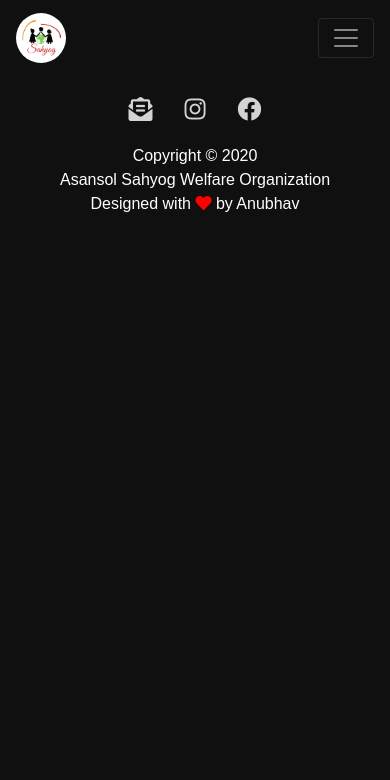
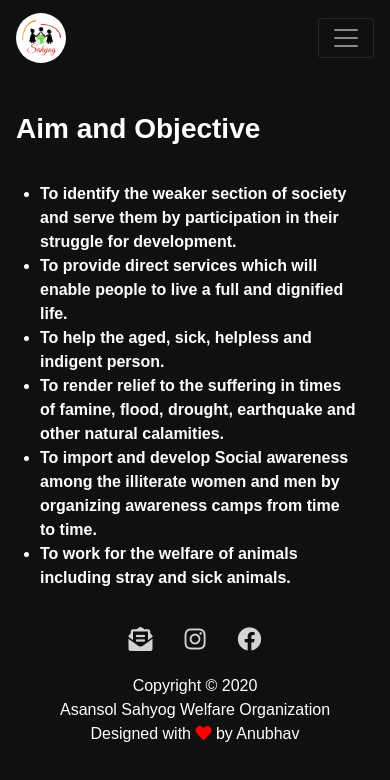
Before and after one commit to deadwing7x/sahyog, a React (Create React App) app: page /aim-and-vision in a window 390 px wide. Shown: the top 780 px of the page. Built offline with nearby package versions, Linux system fonts and the light colour scheme.

Commit message:
Added new aim and vision page

```diff
--- a/src/App.js
+++ b/src/App.js
@@ -1,12 +1,10 @@
 import "./App.css";
-import WhoAreWe from "./components/WhoAreWe";
-import ContactUs from "./components/ContactUs";
 import Footer from "./components/Footer";
 import Header from "./components/Header";
-import MainContent from "./components/MainContent";
 import { Route, BrowserRouter, Switch } from "react-router-dom";
 import AboutUs from "./components/AboutUs";
-import CampaignGallery from "./components/CampaignGallery";
+import Home from "./components/Home";
+import AimAndObjective from "./components/AimAndObjective";
 
 function App() {
   return (
@@ -17,11 +15,11 @@ function App() {
           <Route path="/about-us" component={AboutUs}>
             <AboutUs />
           </Route>
-          <Route exact path="/">
-            <MainContent />
-            <WhoAreWe />
-            <CampaignGallery />
-            <ContactUs />
+          <Route exact path="/" component={Home}>
+            <Home />
+          </Route>
+          <Route path="/aim-and-vision" component={AimAndObjective}>
+            <AimAndObjective />
           </Route>
           <Footer />
         </div>
--- /dev/null
+++ b/src/components/AimAndObjective.css
@@ -0,0 +1,81 @@
+.aim {
+  color: white;
+  background-image: url("../assets/aim-background.jpg");
+  background-size: 100% 100%;
+  padding-top: 3rem;
+  padding-bottom: 10rem;
+}
+
+.aim-text {
+  font-family: sans-serif;
+  padding-left: 1rem;
+  margin-top: 1rem;
+  font-weight: 900;
+  font-size: 65px;
+}
+
+.objective-list {
+  margin-top: 5rem;
+  margin-right: 1rem;
+}
+
+.objective {
+  font-size: 36px;
+  font-weight: 700;
+  font-family: sans-serif;
+}
+
+@media screen and (min-width: 320px) and (max-width: 400px) {
+  .aim {
+    background-image: none;
+    color: white;
+    padding-top: 1rem;
+    padding-bottom: 0 !important;
+  }
+
+  .aim-text {
+    font-family: sans-serif;
+    padding-left: 1rem;
+    margin-top: 1rem;
+    font-weight: 700;
+    font-size: 28px;
+  }
+
+  .objective-list {
+    margin-top: 2rem;
+    padding-right: 1rem;
+  }
+
+  .objective {
+    font-size: 16px;
+    font-family: sans-serif;
+  }
+}
+
+@media screen and (min-width: 400px) and (max-width: 450px) {
+  .aim {
+    background-image: none;
+    color: white;
+    padding-top: 2rem;
+    padding-bottom: 0 !important;
+  }
+
+  .aim-text {
+    font-family: sans-serif;
+    padding-left: 1rem;
+    margin-top: 1rem;
+    font-weight: 700;
+    font-size: 38px;
+  }
+
+  .objective-list {
+    margin-top: 2rem;
+    padding-right: 1rem;
+  }
+
+  .objective {
+    font-size: 20px;
+    font-weight: 500;
+    font-family: sans-serif;
+  }
+}
--- /dev/null
+++ b/src/components/AimAndObjective.js
@@ -0,0 +1,36 @@
+import React from "react";
+import "./AimAndObjective.css";
+
+const AimAndObjective = () => {
+  return (
+    <div className="aim">
+      <p className="aim-text">Aim and Objective</p>
+      <ul className="objective-list">
+        <li className="objective">
+          To identify the weaker section of society and serve them by
+          participation in their struggle for development.
+        </li>
+        <li className="objective">
+          To provide direct services which will enable people to live a full and
+          dignified life.
+        </li>
+        <li className="objective">
+          To help the aged, sick, helpless and indigent person.
+        </li>
+        <li className="objective">
+          To render relief to the suffering in times of famine, flood, drought,
+          earthquake and other natural calamities.
+        </li>
+        <li className="objective">
+          To import and develop Social awareness among the illiterate women and
+          men by organizing awareness camps from time to time.
+        </li>
+        <li className="objective">
+          To work for the welfare of animals including stray and sick animals.
+        </li>
+      </ul>
+    </div>
+  );
+};
+
+export default AimAndObjective;
--- a/src/components/Footer.css
+++ b/src/components/Footer.css
@@ -14,6 +14,16 @@
 
 .footer-links:hover {
   background-position: 0 100%;
+}
+
+.dev {
+  color: white;
+  cursor: pointer;
+}
+
+.dev:hover {
+  color: white;
+  text-decoration: none;
 }
 
 .copyright {
--- a/src/components/Footer.js
+++ b/src/components/Footer.js
@@ -3,7 +3,7 @@ import "./Footer.css";
 
 const Footer = () => {
   return (
-    <div>
+    <div className="footer-class">
       <Navbar expand="lg" id="footer-quickLinks" bg="dark" variant="dark">
         <Navbar>
           <Nav>
@@ -35,7 +35,14 @@ const Footer = () => {
       <div className="copyright">
         <div>Copyright © 2020</div>
         <div>Asansol Sahyog Welfare Organization</div>
-        <div>Designed with <i className="fas fa-heart"></i> by Anubhav</div>
+        <a
+          className="dev"
+          target="_blank"
+          href="https://www.linkedin.com/in/anubhav-sarkar-52965786/"
+          rel="noopener noreferrer"
+        >
+          Designed with <i className="fas fa-heart"></i> by Anubhav
+        </a>
       </div>
     </div>
   );
--- a/src/components/Header.js
+++ b/src/components/Header.js
@@ -13,7 +13,7 @@ const Header = () => {
         <Nav className="mr-auto">
           <Nav.Link href="/about-us">About Us</Nav.Link>
           <Nav.Link href="#gallery">Gallery</Nav.Link>
-          <Nav.Link href="#blog">Blog</Nav.Link>
+          <Nav.Link href="/aim-and-vision">Aim and Vision</Nav.Link>
           <Nav.Link href="#contribute">Contribute</Nav.Link>
         </Nav>
       </Navbar.Collapse>
--- /dev/null
+++ b/src/components/Home.js
@@ -0,0 +1,18 @@
+import React from "react";
+import CampaignGallery from "./CampaignGallery";
+import ContactUs from "./ContactUs";
+import MainContent from "./MainContent";
+import WhoAreWe from "./WhoAreWe";
+
+const Home = () => {
+  return (
+    <>
+      <MainContent />
+      <WhoAreWe />
+      <CampaignGallery />
+      <ContactUs />
+    </>
+  );
+};
+
+export default Home;
--- a/src/data/testimonials.js
+++ b/src/data/testimonials.js
@@ -25,8 +25,8 @@ const testimonials = [
     Position: "Advisory Committee",
     Testimonial: `Asansol Sahyog Welfare Organization was started to create a world where child's future is not bound by
       circumstances (disability, socioeconomic status, race, gender or otherwise). Children with special needs from disadvantaged
-      background are the most valuable as parents do not have access to information or resources to help their child. Sahyog aims
-      to help improve the lives of children improvised communities by providing them with all basic necessities and serve as a
+      background are the most vulnerable as parents do not have access to information or resources to help their child. Sahyog aims
+      to help improve the lives of children impoverished communities by providing them with all basic necessities and serve as a
       resource so they can excel academically and socially. Sahyog envisions to strengthen human rights culture and an all
       inclusive pluralist society,  free of violence, injustice, discrimination and stereotypes.`,
   },
```
Also changed, not shown: 1 other file (tests, documents, lock files or other folders).
